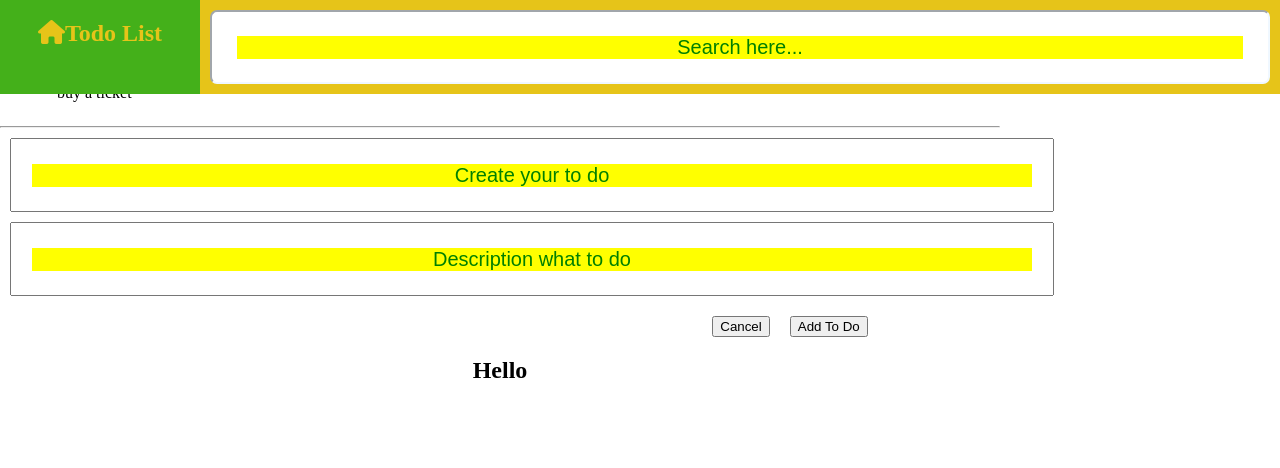
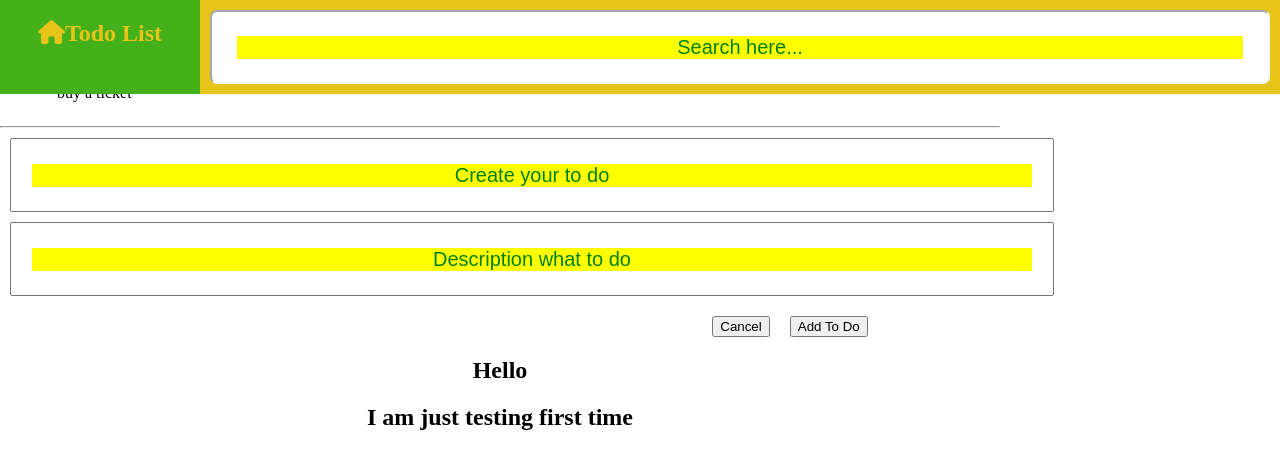
Before and after one commit to solidity247/todo-list, a React (Vite) app: page / in a window 1280 px wide. Shown: the top 468 px of the page. Built offline with nearby package versions, Linux system fonts and the light colour scheme.

Commit message:
please check

```diff
--- a/src/App.jsx
+++ b/src/App.jsx
@@ -9,6 +9,7 @@ function App() {
       <TodoContainer />
       <AddForm />
       <h2>Hello</h2>
+      <h2>I am just testing first time</h2>
     </>
   );
 }
```
